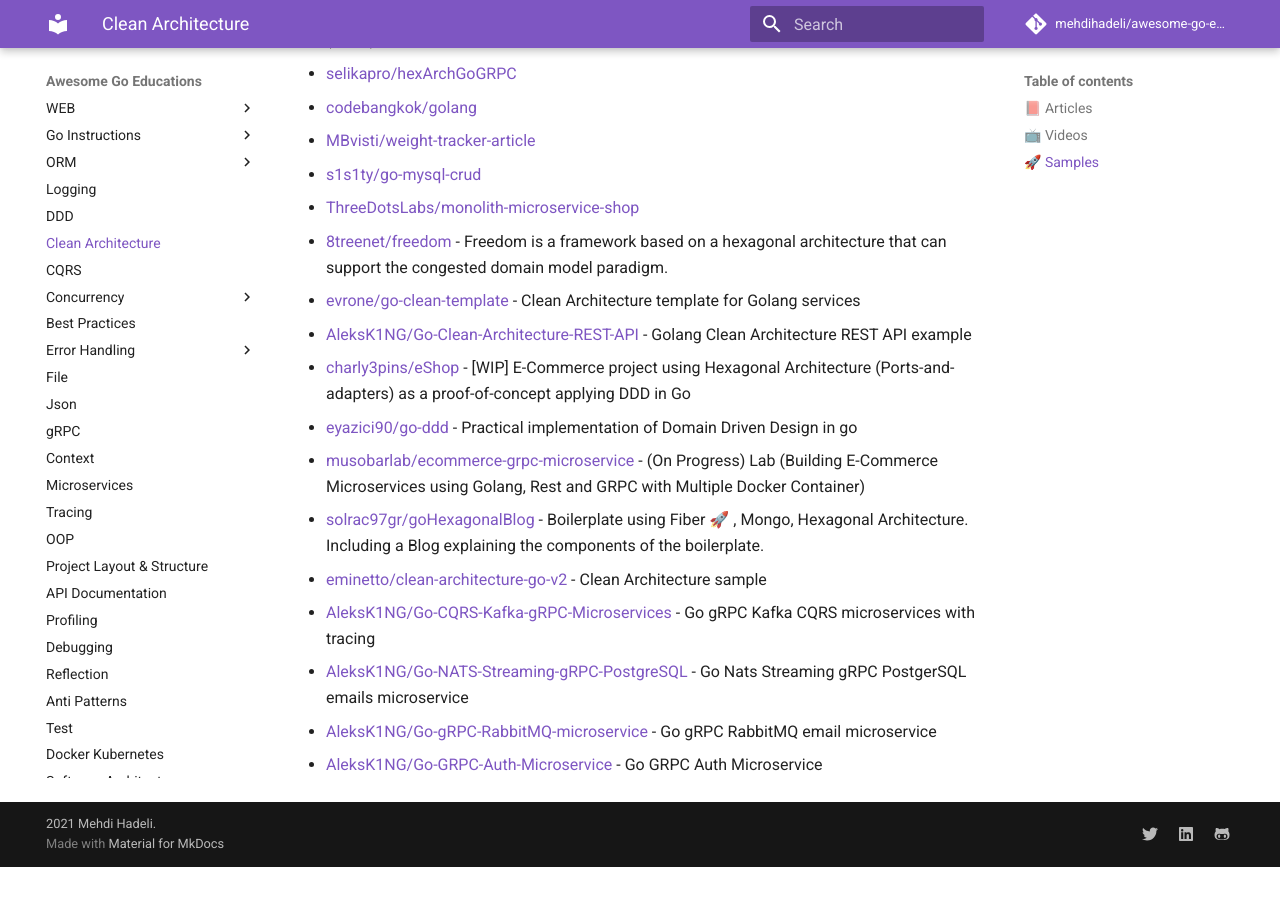
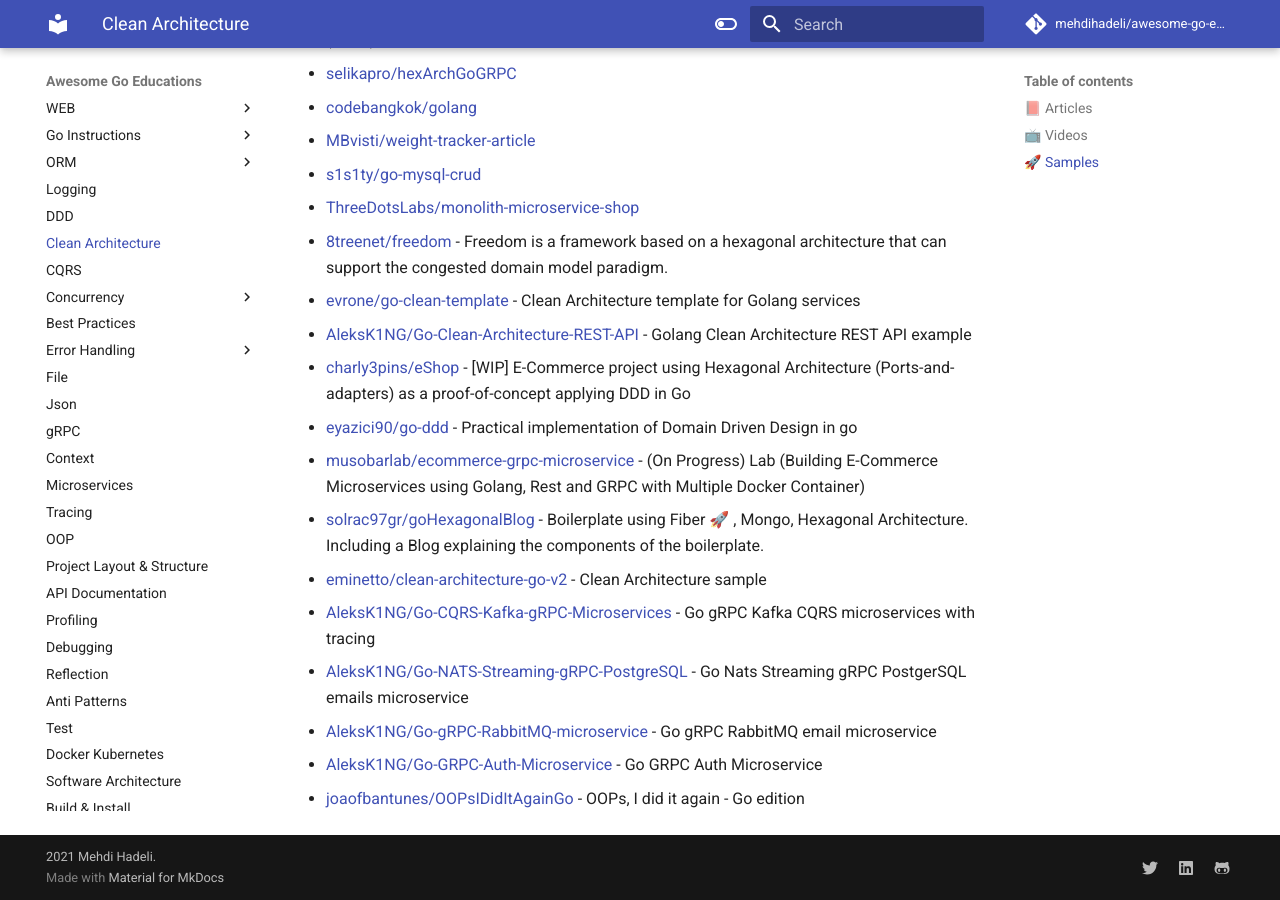
Before and after one commit to luisjose1996/Awesome-Go-Education, an MkDocs documentation site: the page built from docs/clean-architecture.md, in a window 1280 px wide and 900 px high, scrolled down 1169 px. Built offline with MkDocs 1.6.1 and Material for MkDocs 9.7.7, drawn with Linux system fonts in a browser that asks for light colours; comment, search, counter and statistics services are not loaded; before the commit the page ends 2036 px from its top, so only the background shows below that.

Commit message:
update mkdocs

```diff
--- a/docs/clean-architecture.md
+++ b/docs/clean-architecture.md
@@ -41,3 +41,4 @@
 - [AleksK1NG/Go-NATS-Streaming-gRPC-PostgreSQL](https://github.com/AleksK1NG/Go-NATS-Streaming-gRPC-PostgreSQL) - Go Nats Streaming gRPC PostgerSQL emails microservice
 - [AleksK1NG/Go-gRPC-RabbitMQ-microservice](https://github.com/AleksK1NG/Go-gRPC-RabbitMQ-microservice) - Go gRPC RabbitMQ email microservice
 - [AleksK1NG/Go-GRPC-Auth-Microservice](https://github.com/AleksK1NG/Go-GRPC-Auth-Microservice) - Go GRPC Auth Microservice
+- [joaofbantunes/OOPsIDidItAgainGo](https://github.com/joaofbantunes/OOPsIDidItAgainGo) - OOPs, I did it again - Go edition
--- a/mkdocs.yml
+++ b/mkdocs.yml
@@ -8,8 +8,16 @@ edit_uri: edit/main/docs/
 theme:
   name: material
   palette:
-    primary: 'deep purple'
-    accent: 'indigo'
+    - media: "(prefers-color-scheme: light)"
+      scheme: default
+      toggle:
+        icon: material/toggle-switch-off-outline
+        name: Switch to dark mode
+    - media: "(prefers-color-scheme: dark)"
+      scheme: slate
+      toggle:
+        icon: material/toggle-switch
+        name: Switch to light mode
   prev_next_buttons_location: both
   navigation_depth: 4
   titles_only: False
--- a/requirements.txt
+++ b/requirements.txt
@@ -1,3 +1,3 @@
-mkdocs==1.1.2
+mkdocs==1.2.3
 mkdocs-material
 pymdown-extensions
```
Also changed, not shown: docs/cqrs.md (+1 -0 lines), docs/web/web-rest.md (+1 -0 lines), 1 other file.
